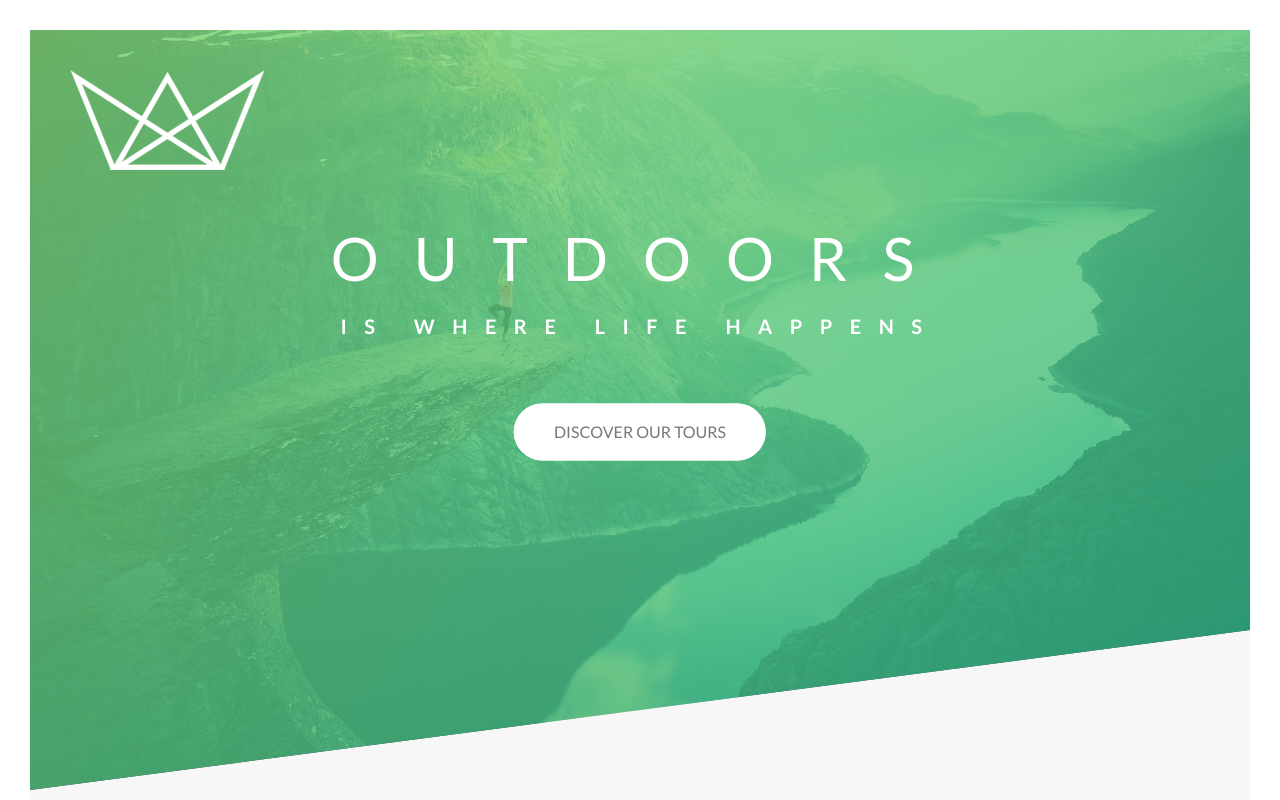
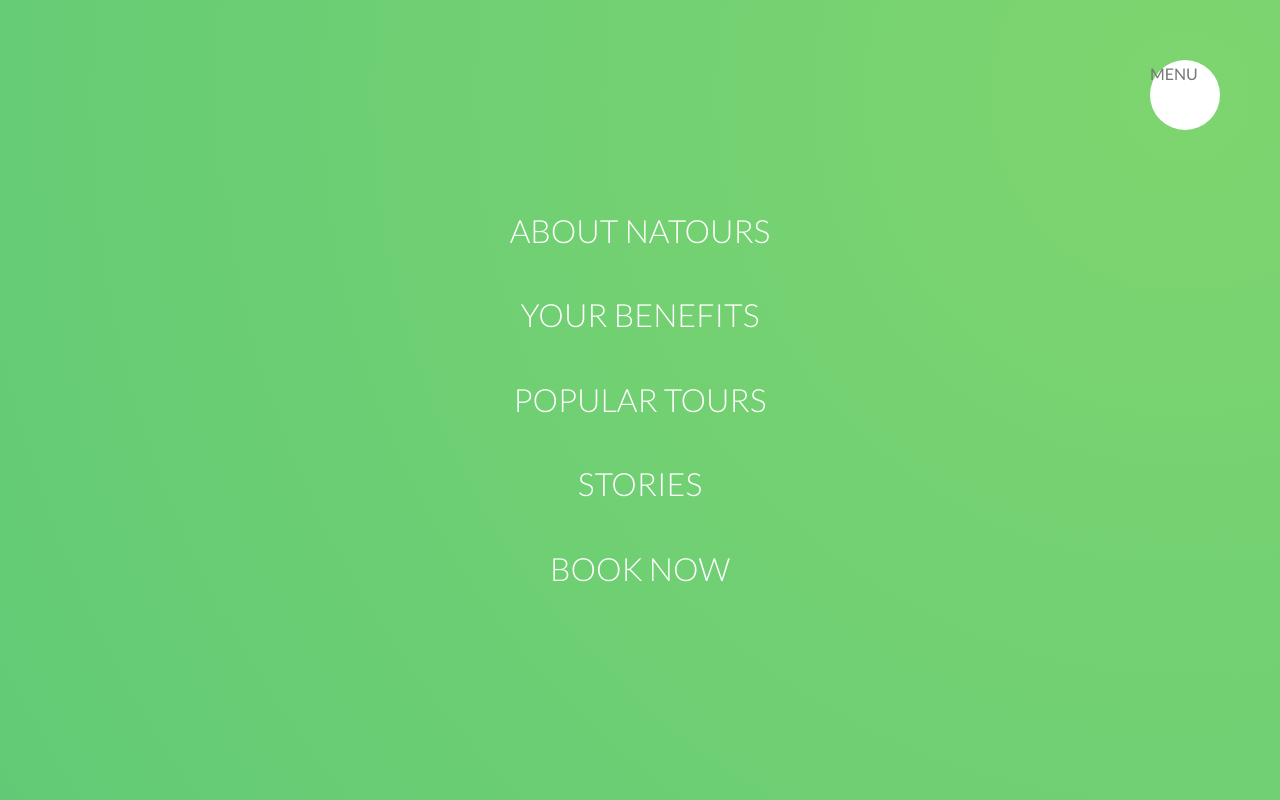
Before and after one commit to lamorin/ccs3-course-natours, a website: page index.html in a window 1280 px wide. Shown: the top 800 px of the page. Drawn offline with Linux system fonts and the light colour scheme.

Commit message:
Building the Navigation - Part 1 - Finished

```diff
--- a/index.html
+++ b/index.html
@@ -13,6 +13,22 @@
         <title>Natours | Exciting tours for adventurous people</title>
     </head>
     <body>
+
+        <div class="navigation">
+            <input type="checkbox" class="navigation__checkbox" id="navi-toggle">
+            <label for="navi-toggle" class="navigation__button">MENU</label>
+            <div class="navigation__background">&nbsp;</div>
+            <nav class="navigation__nav">
+                <ul class="navigation__list">
+                    <li class="navigation__item"><a href="#" class="navigation__link">About Natours</a></li>
+                    <li class="navigation__item"><a href="#" class="navigation__link">Your benefits</a></li>
+                    <li class="navigation__item"><a href="#" class="navigation__link">Popular tours</a></li>
+                    <li class="navigation__item"><a href="#" class="navigation__link">Stories</a></li>
+                    <li class="navigation__item"><a href="#" class="navigation__link">Book now</a></li>
+                </ul>
+            </nav>
+        </div>
+
         <header class="header">
             <div class="header__logo-box">
                 <img src="img/logo-white.png" alt="Logo" class="header__logo">
--- /dev/null
+++ b/sass/layout/_navigation.scss
@@ -0,0 +1,76 @@
+.navigation {
+    &__checkbox {
+        display: none;
+    }
+
+    &__button {
+        background-color: $color-white;
+        height: 7rem;
+        width: 7rem;
+        position:  fixed;
+        top: 6rem;
+        right: 6rem;
+        border-radius: 50%;
+        z-index: 2000;
+    }
+
+    &__background {
+        height: 6rem;
+        width: 6rem;
+        border-radius: 50%;
+        position: fixed;
+        top: 6.5rem;
+        right: 6.5rem;
+        background-image: radial-gradient($color-primary-light, $color-primary-dark);
+        z-index: 1000;
+
+        transform: scale(100);
+    }
+
+    &__nav {
+        height: 100vh;
+        width: 100%;
+        position: fixed;
+        top: 0;
+        right: 0;
+        z-index: 1500;
+    }
+
+    &__list {
+        position: absolute;
+        top: 50%;
+        left: 50%;
+        transform: translate(-50%, -50%);
+        list-style: none;
+        text-align: center;
+
+    }
+
+    &__item {
+        margin: 1rem;
+    }
+
+    &__link {
+        &:link,
+        &:visited {
+            display: inline-block;
+            font-size: 2em;
+            font-weight: 300;
+            padding: 1rem 2rem;
+            color: $color-white;
+            text-decoration: none;
+            text-transform: uppercase;
+            background-image: linear-gradient(120deg, transparent 50%, $color-white 50%);
+            background-size: 240%;
+            transition: all .4s;
+        }
+
+        &:active,
+        &:hover {
+            background-position: 100%;
+            color: $color-primary;
+            transform: translateX(1rem);
+        }
+
+    }
+}
--- a/sass/main.scss
+++ b/sass/main.scss
@@ -18,5 +18,6 @@
 @import "layout/grid";
 @import "layout/header.scss";
 @import "layout/footer";
+@import "layout/navigation";
 
 @import "pages/home";
```
Also changed, not shown: css/style.css.
